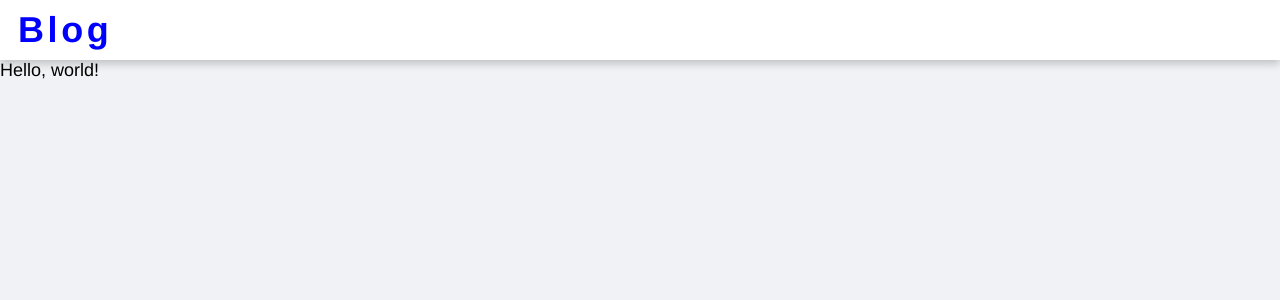
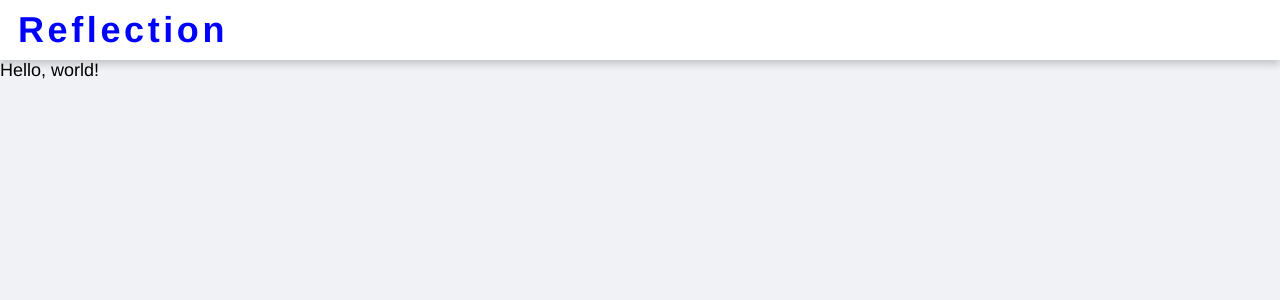
Before and after one commit to mdesanker/members-blog-public, a React (Create React App) app: page / in a window 1280 px wide. Shown: the top 300 px of the page. Built offline with nearby package versions, Linux system fonts and the light colour scheme.

Commit message:
Add font awesome cdn

```diff
--- a/public/index.html
+++ b/public/index.html
@@ -10,34 +10,18 @@
       content="Web site created using create-react-app"
     />
     <link rel="apple-touch-icon" href="%PUBLIC_URL%/logo192.png" />
-    <!--
-      manifest.json provides metadata used when your web app is installed on a
-      user's mobile device or desktop. See https://developers.google.com/web/fundamentals/web-app-manifest/
-    -->
+    <link
+      rel="stylesheet"
+      href="https://use.fontawesome.com/releases/v5.15.4/css/all.css"
+      integrity="sha384-DyZ88mC6Up2uqS4h/KRgHuoeGwBcD4Ng9SiP4dIRy0EXTlnuz47vAwmeGwVChigm"
+      crossorigin="anonymous"
+    />
     <link rel="manifest" href="%PUBLIC_URL%/manifest.json" />
-    <!--
-      Notice the use of %PUBLIC_URL% in the tags above.
-      It will be replaced with the URL of the `public` folder during the build.
-      Only files inside the `public` folder can be referenced from the HTML.
 
-      Unlike "/favicon.ico" or "favicon.ico", "%PUBLIC_URL%/favicon.ico" will
-      work correctly both with client-side routing and a non-root public URL.
-      Learn how to configure a non-root public URL by running `npm run build`.
-    -->
-    <title>React App</title>
+    <title>Reflection</title>
   </head>
   <body>
     <noscript>You need to enable JavaScript to run this app.</noscript>
     <div id="root"></div>
-    <!--
-      This HTML file is a template.
-      If you open it directly in the browser, you will see an empty page.
-
-      You can add webfonts, meta tags, or analytics to this file.
-      The build step will place the bundled scripts into the <body> tag.
-
-      To begin the development, run `npm start` or `yarn start`.
-      To create a production bundle, use `npm run build` or `yarn build`.
-    -->
   </body>
 </html>
--- a/src/components/Header.js
+++ b/src/components/Header.js
@@ -4,7 +4,7 @@ const Header = () => {
   return (
     <HeaderWrapper>
       <Container>
-        <Logo>Blog</Logo>
+        <Logo>Reflection</Logo>
       </Container>
     </HeaderWrapper>
   );
```
